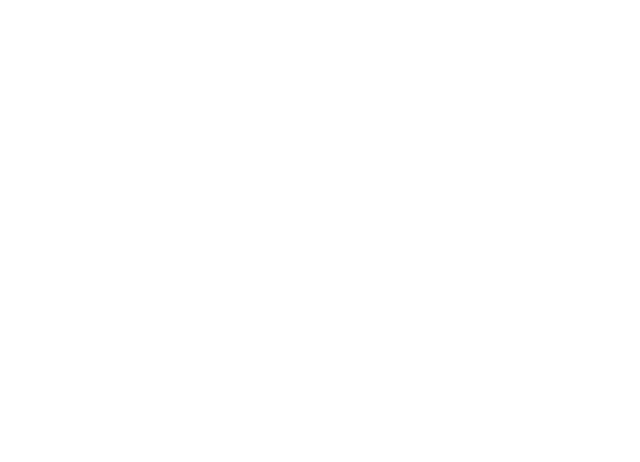
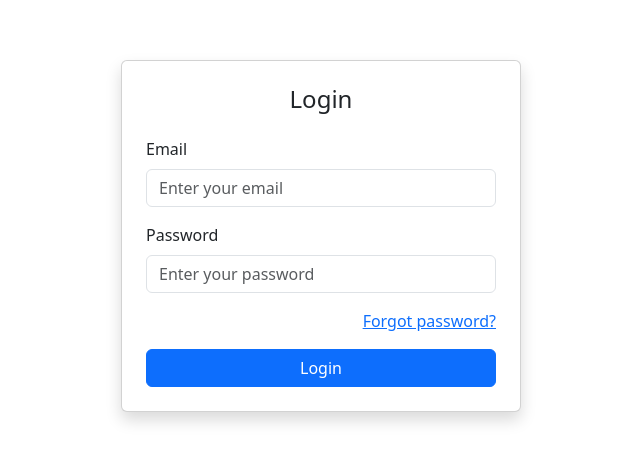
Before and after one commit to XYZ-46/XenniGatewayFrontend, an Angular app: page /login in a window 1280 px wide. Before the commit this address led to /. Shown: the part 164-626 px from the top of the page, without its empty margins (319-959 px from the left). Built offline with nearby package versions, Linux system fonts and the light colour scheme.

Commit message:
template login done

```diff
--- a/src/app/about1/about1.html
+++ b/src/app/about1/about1.html
@@ -1,5 +1,6 @@
 <div class="container mt-5 text-center">
   <h2>🏠 Home Component</h2>
   <p>This is the home page.</p>
+  <button class="btn btn-secondary" routerLink="/home">Home</button><br/>
   <button class="btn btn-primary" routerLink="/about2">Go to About2</button>
 </div>
--- a/src/app/about2/about2.html
+++ b/src/app/about2/about2.html
@@ -1,5 +1,6 @@
 <div class="container mt-5 text-center">
   <h2>ℹ️ About Component</h2>
   <p>This is the about page.</p>
+  <button class="btn btn-secondary" routerLink="/home">Home</button><br/>
   <button class="btn btn-secondary" routerLink="/about1">Back to About1</button>
 </div>
--- a/src/app/app.html
+++ b/src/app/app.html
@@ -1,6 +1,2 @@
-<div class="container mt-5">
-  <div class="card shadow-sm p-3">
-    <h4 class="text-center text-primary">Welcome</h4>
-    <button class="btn btn-success w-100 mt-3">Login</button>
-  </div>
-</div>
+<!-- Router mount point: configured by provideRouter(routes) in app.config.ts -->
+<router-outlet></router-outlet>
--- a/src/app/app.routes.ts
+++ b/src/app/app.routes.ts
@@ -1,8 +1,12 @@
 import { Routes } from '@angular/router';
 import { About1 } from './about1/about1';
 import { About2 } from './about2/about2';
+import { Home } from './home/home';
+import { Login } from './login/login';
 
 export const routes: Routes = [
+        { path: 'home', component: Home },
+        { path: 'login', component: Login },
         { path: 'about1', component: About1 },
         { path: 'about2', component: About2 },
 ];
--- a/src/app/app.ts
+++ b/src/app/app.ts
@@ -6,9 +6,8 @@ import { RouterOutlet } from '@angular/router';
   selector: 'app-root',
   standalone: true,
   imports: [CommonModule, RouterOutlet],
-  // templateUrl: './app.html',
-  template: `<router-outlet></router-outlet>`,
-  styleUrl: './app.css'
+  templateUrl: './app.html',
+  styleUrls: ['./app.css']
 })
 export class App {
   protected readonly title = signal('XenniGatewayFrontend');
--- /dev/null
+++ b/src/app/home/home.html
@@ -0,0 +1,9 @@
+<div class="container mt-5"></div>
+
+<div class="container mt-5">
+  <div class="card shadow-sm p-3">
+    <h4 class="text-center text-primary">Welcome</h4>
+    <button class="btn btn-success w-100 mt-3" routerLink="/about1">About 1</button>
+    <button class="btn btn-success w-100 mt-3" routerLink="/about2">About 2</button>
+  </div>
+</div>
--- /dev/null
+++ b/src/app/login/login.html
@@ -0,0 +1,69 @@
+<div class="container d-flex justify-content-center align-items-center vh-100">
+    <div class="card shadow p-4" style="width: 100%; max-width: 400px;">
+        <h4 class="text-center mb-4">Login</h4>
+
+        <form [formGroup]="loginForm" (ngSubmit)="onLogin()">
+            <div class="mb-3">
+                <label class="form-label" for="login-email">Email</label>
+                <input id="login-email" type="email" class="form-control" formControlName="email"
+                    placeholder="Enter your email" />
+                <div class="text-danger mt-1 small"
+                    *ngIf="loginForm.get('email')?.touched && loginForm.get('email')?.invalid">
+                    <span *ngIf="loginForm.get('email')?.errors?.['required']">Email is
+                        required</span>
+                    <span *ngIf="loginForm.get('email')?.errors?.['email']">Invalid email</span>
+                </div>
+            </div>
+
+            <div class="mb-3">
+                <label class="form-label" for="login-password">Password</label>
+                <input id="login-password" type="password" class="form-control" formControlName="password"
+                    placeholder="Enter your password" />
+                <div class="text-danger mt-1 small"
+                    *ngIf="loginForm.get('password')?.touched && loginForm.get('password')?.invalid">
+                    Password is required
+                </div>
+            </div>
+
+            <div class="text-end mb-3">
+                <a href="#" data-bs-toggle="modal" data-bs-target="#forgotModal">Forgot password?</a>
+            </div>
+
+            <button type="submit" class="btn btn-primary w-100">Login</button>
+        </form>
+    </div>
+</div>
+
+<!-- 🔒 Forgot Password Modal -->
+<div class="modal fade" id="forgotModal" tabindex="-1" aria-labelledby="forgotModalLabel" aria-hidden="true">
+    <div class="modal-dialog">
+        <div class="modal-content">
+            <div class="modal-header">
+                <h5 class="modal-title" id="forgotModalLabel">Reset Password</h5>
+                <button type="button" class="btn-close" data-bs-dismiss="modal" aria-label="Close"></button>
+            </div>
+            <div class="modal-body">
+                <form [formGroup]="forgotForm">
+                    <label class="form-label" for="forgot-email">Enter your email</label>
+                    <input id="forgot-email" type="email" class="form-control" formControlName="email"
+                        placeholder="you@example.com" />
+                    <div class="text-danger mt-1 small"
+                        *ngIf="forgotForm.get('email')?.touched && forgotForm.get('email')?.invalid">
+                        <span *ngIf="forgotForm.get('email')?.errors?.['required']">Email is
+                            required</span>
+                        <span *ngIf="forgotForm.get('email')?.errors?.['email']">Invalid
+                            email</span>
+                    </div>
+                </form>
+            </div>
+            <div class="modal-footer">
+                <button type="button" class="btn btn-secondary" data-bs-dismiss="modal">
+                    Cancel
+                </button>
+                <button type="button" class="btn btn-primary" data-bs-dismiss="modal" (click)="onForgotPassword()">
+                    Send Reset Link
+                </button>
+            </div>
+        </div>
+    </div>
+</div>
--- /dev/null
+++ b/src/app/login/login.ts
@@ -0,0 +1,48 @@
+import { CommonModule } from '@angular/common';
+import { Component, OnInit, inject } from '@angular/core';
+import { ReactiveFormsModule, FormBuilder, FormGroup, Validators } from '@angular/forms';
+
+@Component({
+  selector: 'app-login',
+  standalone: true,
+  imports: [CommonModule, ReactiveFormsModule],
+  templateUrl: './login.html',
+  styleUrls: ['./login.css']
+})
+export class Login implements OnInit {
+
+  loginForm!: FormGroup;
+  forgotForm!: FormGroup;
+
+  // use Angular's `inject()` in standalone components to satisfy the lint rule
+  private readonly fb = inject(FormBuilder);
+
+  ngOnInit(): void {
+    // ✅ Initialize forms inside lifecycle hook — after constructor
+    this.loginForm = this.fb.group({
+      email: ['', [Validators.required, Validators.email]],
+      password: ['', Validators.required],
+    });
+
+    this.forgotForm = this.fb.group({
+      email: ['', [Validators.required, Validators.email]],
+    });
+  }
+
+  onLogin() {
+    if (this.loginForm.invalid) {
+      this.loginForm.markAllAsTouched();
+      return;
+    }
+    alert(JSON.stringify(this.loginForm.value, null, 2));
+  }
+
+  onForgotPassword() {
+    if (this.forgotForm.invalid) {
+      this.forgotForm.markAllAsTouched();
+      return;
+    }
+    alert(`Reset link sent to: ${this.forgotForm.value.email}`);
+  }
+
+}
```
Also changed, not shown: src/app/home/home.ts (renamed from src/app/about1/about1.ts, +4 -4 lines), src/app/home/home.css (added), src/app/login/login.css (added), 2 other files (tests, documents, lock files or other folders).
